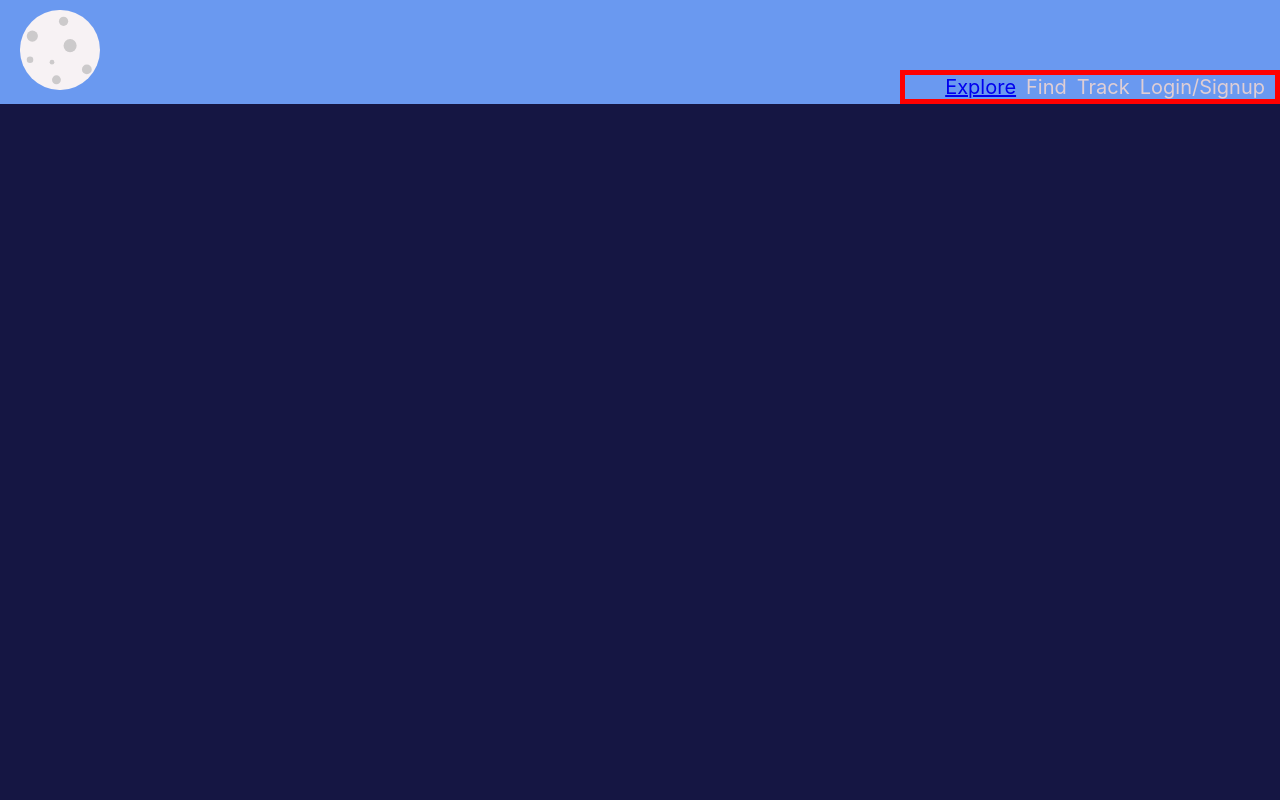
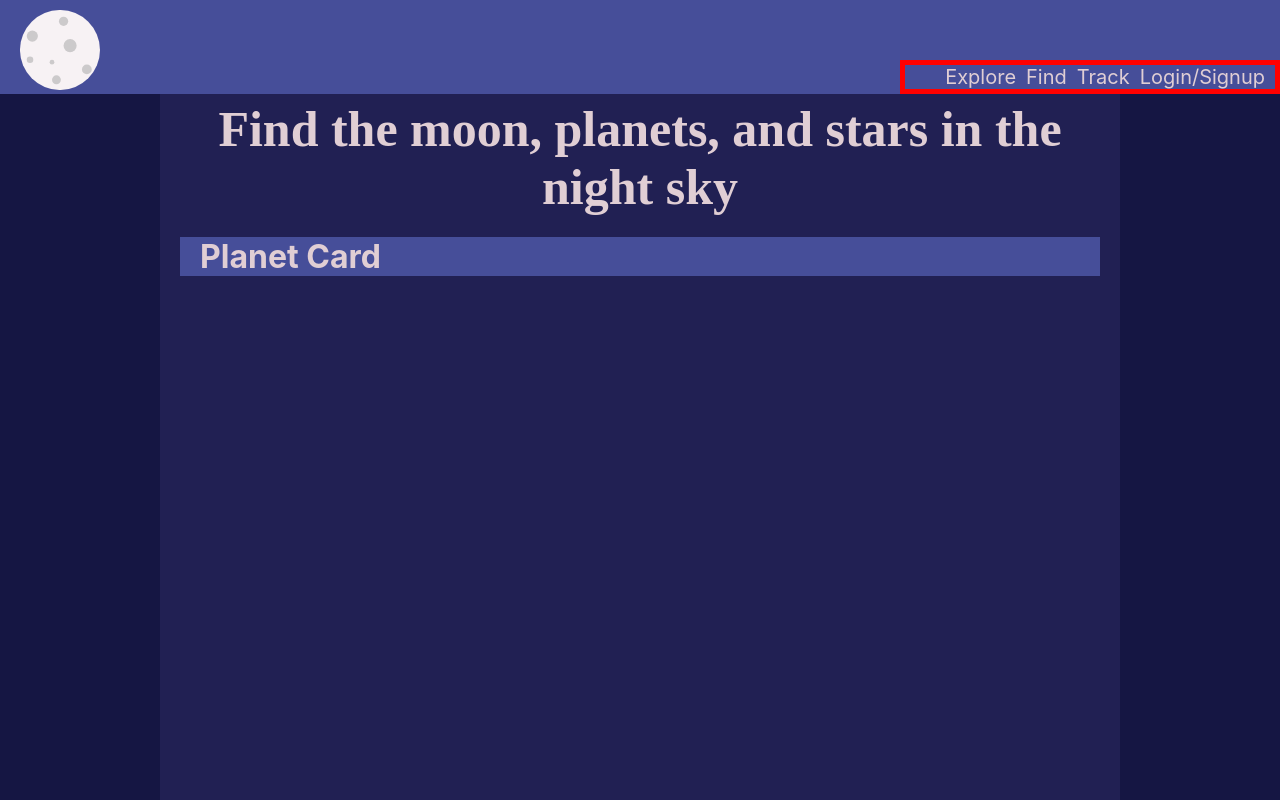
Before and after one commit to dallasmay/StarSight, a React (Create React App) app: page /find in a window 1280 px wide. Built offline with nearby package versions, Linux system fonts and the light colour scheme; a web font is replaced by a local one.

Commit message:
added FindPage component

```diff
--- a/src/App.js
+++ b/src/App.js
@@ -4,6 +4,7 @@ import { Fragment } from "react";
 import Header from "./components/Header/Header";
 import LandingPage from "./pages/LandingPage/LandingPage";
 import ExplorePage from "./pages/ExplorePage/ExplorePage";
+import FindPage from "./pages/FindPage/FindPage";
 
 function App() {
   return (
@@ -12,6 +13,7 @@ function App() {
       <Routes>
         <Route path="/" element={<LandingPage />} />
         <Route path="/explore" element={<ExplorePage />}/>
+        <Route path="/find" element={<FindPage />}/>
       </Routes>
     </Fragment>
   );
--- a/src/components/Header/Header.module.css
+++ b/src/components/Header/Header.module.css
@@ -1,7 +1,7 @@
 .header {
-  background-color: rgb(106, 153, 240);
-  /* position: fixed;
-  width: 100%; */
+  background-color: var(--lightblue);
+  position: fixed;
+  width: 100%;
 }
 .header-flex-container {
   display: flex;
@@ -16,6 +16,6 @@
 .moon {
   height: 8rem;
   width: 8rem;
-  padding: 1rem 2rem;
+  padding: 1rem 2rem 0 2rem;
   cursor: pointer;
 }
--- a/src/components/Nav/Nav.js
+++ b/src/components/Nav/Nav.js
@@ -9,7 +9,9 @@ const Nav = () => {
         <Link to="/explore">
           <li>Explore</li>
         </Link>
-        <li>Find</li>
+        <Link to="/find">
+          <li>Find</li>
+        </Link>
         <li>Track</li>
         <li>Login/Signup</li>
       </ul>
--- a/src/components/Nav/Nav.module.css
+++ b/src/components/Nav/Nav.module.css
@@ -13,3 +13,7 @@
 .link-container {
   display: flex;
 }
+a {
+  color: var(--grey);
+  text-decoration: none;
+}
--- /dev/null
+++ b/src/components/PlanetCard/PlanetCard.js
@@ -0,0 +1,11 @@
+import styles from "./PlanetCard.module.css";
+
+const PlanetCard = () => {
+    return (
+      <div className={styles.card}>
+        <h1>Planet Card</h1>
+      </div>
+    );
+}
+
+export default PlanetCard;
--- /dev/null
+++ b/src/components/PlanetCard/PlanetCard.module.css
@@ -0,0 +1,5 @@
+.card {
+  background-color: var(--lightblue);
+  margin: 0 2rem;
+  padding: 0 2rem;
+}
--- a/src/index.css
+++ b/src/index.css
@@ -21,7 +21,10 @@
   --ErnBoldItalic: "ErnestinePro-BoldItalic";
   --ErnDemiBoldItalic: "ErnestinePro-DemiboldItalic";
   --darkblue: #151643;
+  --secondaryblue: #212053;
+  --lightblue: #464E99;
   --grey: #E0CED4;
+  --lightpink: #D7B1D3;
 }
 
 html {
--- a/src/pages/ExplorePage/ExplorePage.js
+++ b/src/pages/ExplorePage/ExplorePage.js
@@ -2,7 +2,7 @@ import styles from "../ExplorePage/ExplorePage.module.css";
 
 const ExplorePage = () => {
     return <div className={styles["explore-container"]}>
-        <h1>Explore</h1>
+        <h1 className={styles.heading1}>Explore</h1>
     </div>
 
 }
--- a/src/pages/ExplorePage/ExplorePage.module.css
+++ b/src/pages/ExplorePage/ExplorePage.module.css
@@ -1,6 +1,9 @@
 .explore-container {
-    max-width: 800px;
+    width: 75%;
     height: 100vh;
-    background-color: lightblue;
+    background-color: var(--secondaryblue);
     margin: 0 auto;
 }
+.heading1 {
+    margin: 0;
+}
--- /dev/null
+++ b/src/pages/FindPage/FindPage.js
@@ -0,0 +1,14 @@
+import PlanetCard from "../../components/PlanetCard/PlanetCard"
+
+import styles from "../FindPage/FindPage.module.css"
+
+const FindPage = () => {
+    return (
+      <div className={styles["find-container"]}>
+        <h1 className={styles.heading1}>Find the moon, planets, and stars in the night sky</h1>
+        <PlanetCard />
+      </div>
+    );
+}
+
+export default FindPage;
--- /dev/null
+++ b/src/pages/FindPage/FindPage.module.css
@@ -0,0 +1,13 @@
+.find-container {
+  width: 75%;
+  height: 100vh;
+  background-color: var(--secondaryblue);
+  margin: 0 auto;
+}
+.heading1 {
+  font-family: var(--ErnRegular);
+  font-size: 5rem;
+  margin: 0;
+  padding: 10rem 0 0 0;
+  text-align: center;
+}
```
